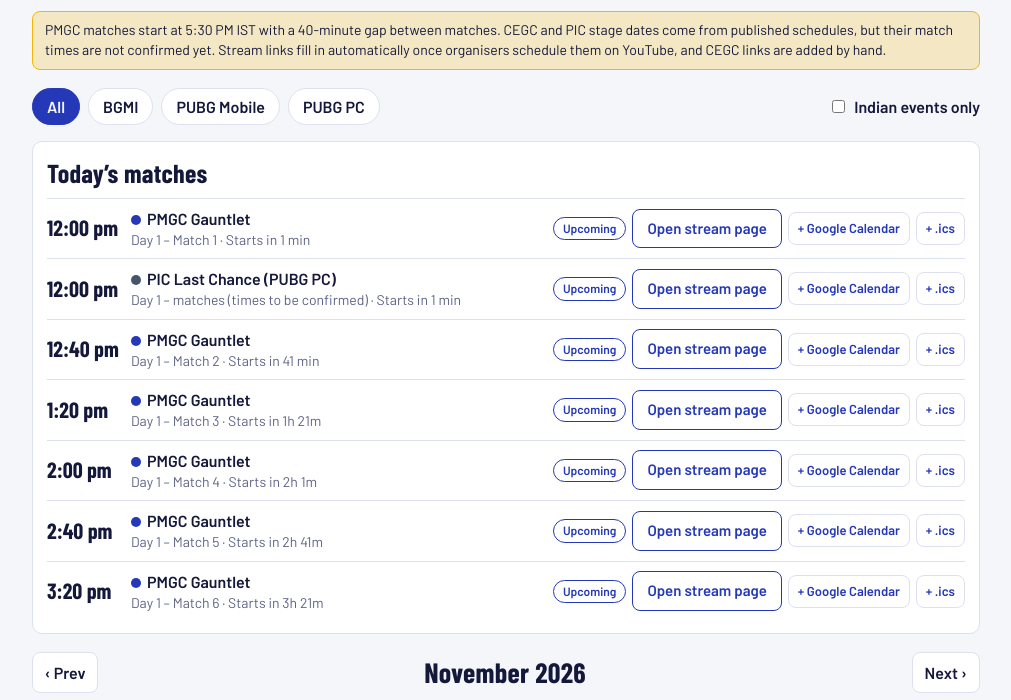
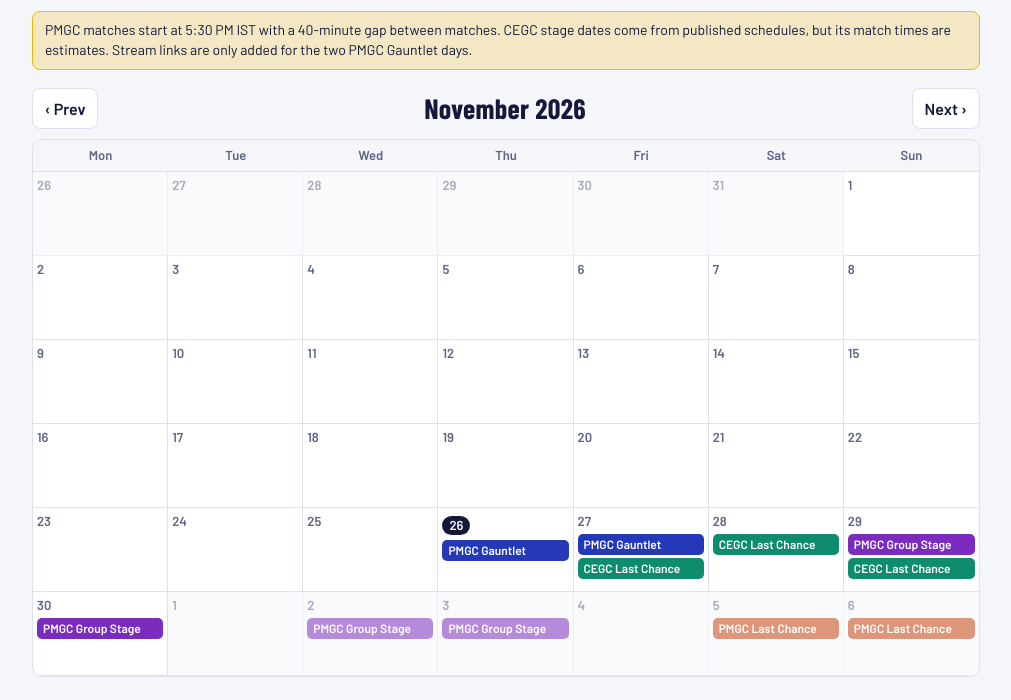
Before and after one commit to Riyaazvibecodes/BGMI-calendar, a plain HTML site: page index.html in a window 1280 px wide. Shown: the part 104-804 px from the top of the page, without its empty margins (134-1145 px from the left). Drawn offline with nearby package versions, Linux system fonts and the light colour scheme.

Commit message:
Add files via upload

```diff
--- a/index.html
+++ b/index.html
@@ -58,19 +58,6 @@ h2.sec{font-size:26px;margin:26px 0 10px}
 .watch.off{background:var(--bg);color:var(--mute);border:1px dashed var(--line);cursor:not-allowed}
 @media (max-width:560px){.mrow{grid-template-columns:62px 1fr}.mrow .act{grid-column:1/-1}}
 @media (prefers-reduced-motion:no-preference){.pill.live{animation:pulse 1.6s ease-in-out infinite}@keyframes pulse{50%{opacity:.45}}}
-.filters{display:flex;flex-wrap:wrap;gap:8px;align-items:center;margin:0 0 16px}
-.fbtn{border:1px solid var(--line);background:var(--surf);color:var(--ink);border-radius:999px;padding:6px 14px;font-weight:600}
-.fbtn[aria-pressed="true"]{background:var(--brand);border-color:var(--brand);color:var(--bg)}
-.fchk{display:flex;gap:6px;align-items:center;margin-left:auto;font-weight:600}
-.today{background:var(--surf);border:1px solid var(--line);border-radius:10px;padding:12px 14px;margin-bottom:18px}
-.today h2{font-size:26px;margin-bottom:6px}
-.trw{display:grid;grid-template-columns:74px 1fr auto;gap:10px;align-items:center;padding:8px 0;border-top:1px solid var(--line)}
-.trw .tm{font-family:"Barlow Condensed",sans-serif;font-size:22px;font-weight:700}
-.trw .st{color:var(--mute);font-size:14px}
-.dot{display:inline-block;width:10px;height:10px;border-radius:50%;margin-right:6px}
-.acts{display:flex;gap:6px;flex-wrap:wrap;align-items:center}
-.cal{font-size:13px;font-weight:600;color:var(--brand);text-decoration:none;border:1px solid var(--line);border-radius:8px;padding:6px 9px;background:var(--surf);white-space:nowrap}
-@media (max-width:560px){.trw{grid-template-columns:64px 1fr}.trw .acts{grid-column:1/-1}}
 </style>
 </head>
 <body>
@@ -103,10 +90,6 @@ var TOURNAMENTS = [
   matches:fixedDays([["2026-11-27"],["2026-11-28"],["2026-11-29"]],[810,845,890,930,970,1010],40)},
  {id:"cegc-grand-finals",name:"CEGC Grand Finals",org:"Skyesports (Chennai Esports Global Championship)",color:"#B4234F",
   matches:fixedDays([["2026-12-11"],["2026-12-12"],["2026-12-13"]],[810,845,890,930,970,1010],40)},
- {id:"pic-last-chance",name:"PIC Last Chance (PUBG PC)",org:"KRAFTON India",color:"#475569",
-  matches:pmTba(["2026-11-26"])},
- {id:"pic-grand-finals",name:"PIC Grand Finals (PUBG PC)",org:"KRAFTON India",color:"#0E7490",
-  matches:pmTba(["2026-11-28","2026-11-29"])},
 
 ];
 /* ============================================= */
@@ -116,42 +99,8 @@ var LINK_RULES = {
  "pmgc-gauntlet":[["pmgc","global championship"],["gauntlet"]],
  "pmgc-group-stage":[["pmgc","global championship"],["group"]],
  "pmgc-last-chance":[["pmgc","global championship"],["last chance"]],
- "pmgc-grand-finals":[["pmgc","global championship"],["grand final"]],
- "pic-last-chance":[["pic 2026","india challenge"],["last chance"]],
- "pic-grand-finals":[["pic 2026","india challenge"],["grand final"]]
+ "pmgc-grand-finals":[["pmgc","global championship"],["grand final"]]
 };
-/* Tags used by the filters. The part of a tournament id before the first dash picks the tag (pmgc-..., cegc-..., pic-...). */
-var TAGS={pmgc:{game:"PUBG Mobile",india:false},cegc:{game:"BGMI",india:true},pic:{game:"PUBG PC",india:true}};
-function tag(t){return TAGS[t.id.split("-")[0]]||{game:"BGMI",india:true};}
-var F={game:"All",india:false};
-function vis(t){var g=tag(t);return (F.game==="All"||g.game===F.game)&&(!F.india||g.india);}
-function z(n){return String(n).padStart(2,"0");}
-function stamp(x){var u=new Date(x);return u.getUTCFullYear()+z(u.getUTCMonth()+1)+z(u.getUTCDate())+"T"+z(u.getUTCHours())+z(u.getUTCMinutes())+"00Z";}
-function calBtns(t,m){
-  var s=stamp(m.start),e=stamp(new Date(m.start).getTime()+(m.mins||150)*MIN);
-  var title=t.name+" – "+m.name,note=(m.link?"Watch: "+m.link+" – ":"")+"Times can change. Check the organiser’s official channels.";
-  var g="https://calendar.google.com/calendar/render?action=TEMPLATE&text="+encodeURIComponent(title)+"&dates="+s+"/"+e+"&details="+encodeURIComponent(note);
-  var ics=["BEGIN:VCALENDAR","VERSION:2.0","PRODID:-//Match Calendar//EN","BEGIN:VEVENT","UID:"+t.id+"-"+s+"@match-calendar","DTSTAMP:"+stamp(new Date()),"DTSTART:"+s,"DTEND:"+e,"SUMMARY:"+title,"DESCRIPTION:"+note,"BEGIN:VALARM","TRIGGER:-PT15M","ACTION:DISPLAY","DESCRIPTION:Match starts in 15 minutes","END:VALARM","END:VEVENT","END:VCALENDAR"].join("\r\n");
-  var href="data:text/calendar;charset=utf-8,"+encodeURIComponent(ics).replace(/'/g,"%27");
-  return '<a class="cal" href="'+g+'" target="_blank" rel="noopener">+ Google Calendar</a><a class="cal" href="'+href+'" download="'+t.id+'-'+s+'.ics">+ .ics</a>';
-}
-function filtersHtml(){
-  var g=["All","BGMI","PUBG Mobile","PUBG PC"];
-  return '<div class="filters" role="group" aria-label="Filter tournaments">'+g.map(function(x){return '<button class="fbtn" data-g="'+x+'" aria-pressed="'+(F.game===x)+'">'+x+'</button>';}).join("")+'<label class="fchk"><input type="checkbox" id="fin"'+(F.india?" checked":"")+'> Indian events only</label></div>';
-}
-function todayHtml(){
-  var today=istDay(new Date().toISOString()),rows=[],order={live:0,up:1,end:2};
-  TOURNAMENTS.forEach(function(t){if(!vis(t))return;t.matches.forEach(function(m){if(m.start.slice(0,10)===today)rows.push({t:t,m:m});});});
-  rows.sort(function(a,b){return order[status(a.m)]-order[status(b.m)]||new Date(a.m.start)-new Date(b.m.start);});
-  var h='<div class="today"><h2>Today’s matches</h2>';
-  if(!rows.length){
-    var nx=null;
-    TOURNAMENTS.forEach(function(t){if(!vis(t))return;t.matches.forEach(function(m){if(status(m)==="up"&&(!nx||new Date(m.start)<new Date(nx.m.start)))nx={t:t,m:m};});});
-    return h+'<p class="sub">No matches today.'+(nx?' Next up: <b>'+nx.t.name+'</b> on '+fmtDate(nx.m.start,{weekday:"long",day:"numeric",month:"long"})+' at '+fmtTime(nx.m.start)+'.':'')+'</p></div>';
-  }
-  rows.forEach(function(r){var s=status(r.m);h+='<div class="trw"><div class="tm">'+fmtTime(r.m.start)+'</div><div><span class="dot" style="background:'+r.t.color+'"></span><b>'+r.t.name+'</b><div class="st">'+r.m.name+' · '+(s==="up"?left(r.m):s==="live"?"Happening now":"Ended")+'</div></div><div class="acts">'+pill(s)+' '+watchBtn(r.m)+(s==="end"?"":calBtns(r.t,r.m))+'</div></div>';});
-  return h+'</div>';
-}
 function istDay(iso){return new Date(new Date(iso).getTime()+19800000).toISOString().slice(0,10);}
 function applyLinks(list){
   TOURNAMENTS.forEach(function(t){
@@ -197,29 +146,27 @@ function pill(s){return s==="live"?'<span class="pill live">LIVE</span>':s==="up
 function home(){
   var y=view.getFullYear(),mo=view.getMonth(),offset=(view.getDay()+6)%7,days=new Date(y,mo+1,0).getDate();
   var live=[];TOURNAMENTS.forEach(function(t){t.matches.forEach(function(m){if(status(m)==="live")live.push({t:t,m:m});});});
-  var h='<div class="top"><div><h1>Esports match calendar</h1><p class="sub">Pick a tournament, then open any match when it goes live.</p></div></div>';
-  h+='<p class="note">PMGC matches start at 5:30 PM IST with a 40-minute gap between matches. CEGC and PIC stage dates come from published schedules, but their match times are not confirmed yet. Stream links fill in automatically once organisers schedule them on YouTube, and CEGC links are added by hand.</p>';
-  h+=filtersHtml()+todayHtml();
+  var h='<div class="top"><div><h1>BGMI match calendar</h1><p class="sub">Pick a tournament, then open any match when it goes live.</p></div></div>';
+  h+='<p class="note">PMGC matches start at 5:30 PM IST with a 40-minute gap between matches. CEGC stage dates come from published schedules, but its match times are estimates. Stream links are only added for the two PMGC Gauntlet days.</p>';
+  if(live.length){h+='<div class="live-strip" role="status"><h2>Live now</h2>'+live.map(function(x){return '<div class="lrow"><span><b>'+x.t.name+'</b> · '+x.m.name+'</span>'+watchBtn(x.m)+'</div>';}).join("")+'</div>';}
   h+='<div class="cal-head"><button class="btn" id="prev" aria-label="Previous month">‹ Prev</button><h2>'+MONTHS[mo]+" "+y+'</h2><button class="btn" id="next" aria-label="Next month">Next ›</button></div>';
   h+='<div class="grid-scroll"><div class="grid">'+DAY.map(function(x){return '<div class="dow">'+x+'</div>';}).join("");
   var total=Math.ceil((offset+days)/7)*7, today=dkey(new Date());
   for(var i=0;i<total;i++){
     var dt=new Date(y,mo,1-offset+i),out=dt.getMonth()!==mo,here=[];
-    TOURNAMENTS.forEach(function(t){if(vis(t)&&t.matches.some(function(m){return dkey(m.start)===dkey(dt);}))here.push(t);});
+    TOURNAMENTS.forEach(function(t){if(t.matches.some(function(m){return dkey(m.start)===dkey(dt);}))here.push(t);});
     h+='<div class="day'+(out?" out":"")+(dkey(dt)===today?" today":"")+'"><div class="n">'+dt.getDate()+'</div>';
     here.slice(0,2).forEach(function(t){h+='<button class="chip" style="background:'+t.color+'" data-t="'+t.id+'">'+t.name+'</button>';});
     if(here.length>2)h+='<div class="more">+'+(here.length-2)+' more</div>';
     h+='</div>';
   }
   h+='</div></div><h2 class="sec">All tournaments</h2><div class="tlist">';
-  TOURNAMENTS.filter(vis).forEach(function(t){h+='<button class="trow" data-t="'+t.id+'"><span class="bar" style="background:'+t.color+'"></span><span style="flex:1"><span class="nm">'+t.name+'</span><br><span class="meta">'+fmtDate(t.first)+' – '+fmtDate(t.last)+' · '+t.matches.length+' matches · '+tag(t).game+' · '+t.org+'</span></span>'+pill(tStatus(t))+'</button>';});
+  TOURNAMENTS.forEach(function(t){h+='<button class="trow" data-t="'+t.id+'"><span class="bar" style="background:'+t.color+'"></span><span style="flex:1"><span class="nm">'+t.name+'</span><br><span class="meta">'+fmtDate(t.first)+' – '+fmtDate(t.last)+' · '+t.matches.length+' matches · '+t.org+'</span></span>'+pill(tStatus(t))+'</button>';});
   h+='</div>';
   app.innerHTML=h;
   document.getElementById("prev").onclick=function(){view.setMonth(view.getMonth()-1);render();};
   document.getElementById("next").onclick=function(){view.setMonth(view.getMonth()+1);render();};
   app.querySelectorAll("[data-t]").forEach(function(b){b.onclick=function(){location.hash="t-"+b.getAttribute("data-t");};});
-  app.querySelectorAll("[data-g]").forEach(function(b){b.onclick=function(){F.game=b.getAttribute("data-g");render();};});
-  document.getElementById("fin").onchange=function(){F.india=this.checked;render();};
 }
 
 function tournament(id){
@@ -232,7 +179,7 @@ function tournament(id){
     var k=dkey(m.start);
     if(k!==cur){cur=k;h+='<div class="dayh">'+fmtDate(m.start,{weekday:"long",day:"numeric",month:"long"})+'</div>';}
     var s=status(m);
-    h+='<div class="mrow"><div class="tm">'+fmtTime(m.start)+'</div><div><b>'+m.name+'</b><div class="st">'+(s==="up"?left(m):s==="live"?"Happening now":"Ended")+'</div></div><div class="act acts">'+pill(s)+' '+watchBtn(m)+(s==="end"?"":calBtns(t,m))+'</div></div>';
+    h+='<div class="mrow"><div class="tm">'+fmtTime(m.start)+'</div><div><b>'+m.name+'</b><div class="st">'+(s==="up"?left(m):s==="live"?"Happening now":"Ended")+'</div></div><div class="act">'+pill(s)+' '+watchBtn(m)+'</div></div>';
   });
   app.innerHTML=h;
   document.getElementById("back").onclick=function(){location.hash="";};
--- a/links.json
+++ b/links.json
@@ -1,61 +1 @@
-{
-  "updated": "2026-11-26T04:55:04+00:00",
-  "videos": [
-    {
-      "videoId": "C0WvVCYtL-Y",
-      "title": "[EN] 2026 PMGC League | The Gauntlet Day 1 | PUBG MOBILE Global Championship",
-      "channel": "PUBG MOBILE Esports",
-      "url": "https://www.youtube.com/watch?v=C0WvVCYtL-Y",
-      "scheduledStart": "2026-11-26T11:15:00Z",
-      "state": "upcoming"
-    },
-    {
-      "videoId": "Sj_LC91WO5E",
-      "title": "[NP] 2026 PMGC League | The Gauntlet Day 1 | PUBG MOBILE Global Championship",
-      "channel": "PUBG MOBILE Esports South Asia",
-      "url": "https://www.youtube.com/watch?v=Sj_LC91WO5E",
-      "scheduledStart": "2026-11-26T11:15:00Z",
-      "state": "upcoming"
-    },
-    {
-      "videoId": "R4RM2pjvEtI",
-      "title": "[MAP STREAM] PIC 2026 | Last Chance | #GoBeyond",
-      "channel": "KRAFTON INDIA ESPORTS",
-      "url": "https://www.youtube.com/watch?v=R4RM2pjvEtI",
-      "scheduledStart": "2026-11-26T12:55:00Z",
-      "state": "upcoming"
-    },
-    {
-      "videoId": "RMzzbopVQQk",
-      "title": "[HINDI] PIC 2026 | Last Chance | #GoBeyond",
-      "channel": "KRAFTON INDIA ESPORTS",
-      "url": "https://www.youtube.com/watch?v=RMzzbopVQQk",
-      "scheduledStart": "2026-11-26T12:55:00Z",
-      "state": "upcoming"
-    },
-    {
-      "videoId": "uTqA0ThIcXE",
-      "title": "[ENGLISH] PIC 2026 | Last Chance | #GoBeyond",
-      "channel": "KRAFTON INDIA ESPORTS",
-      "url": "https://www.youtube.com/watch?v=uTqA0ThIcXE",
-      "scheduledStart": "2026-11-26T12:55:00Z",
-      "state": "upcoming"
-    },
-    {
-      "videoId": "CE4khC0Ppak",
-      "title": "[NP] 2026 PMGC League | The Gauntlet Day 2 | PUBG MOBILE Global Championship",
-      "channel": "PUBG MOBILE Esports South Asia",
-      "url": "https://www.youtube.com/watch?v=CE4khC0Ppak",
-      "scheduledStart": "2026-11-27T11:15:00Z",
-      "state": "upcoming"
-    },
-    {
-      "videoId": "wrlMMXyweKs",
-      "title": "[EN] 2026 PMGC League | The Gauntlet Day 2 | PUBG MOBILE Global Championship",
-      "channel": "PUBG MOBILE Esports",
-      "url": "https://www.youtube.com/watch?v=wrlMMXyweKs",
-      "scheduledStart": "2026-11-27T11:35:00Z",
-      "state": "upcoming"
-    }
-  ]
-}
+{ "updated": null, "videos": [] }
```
